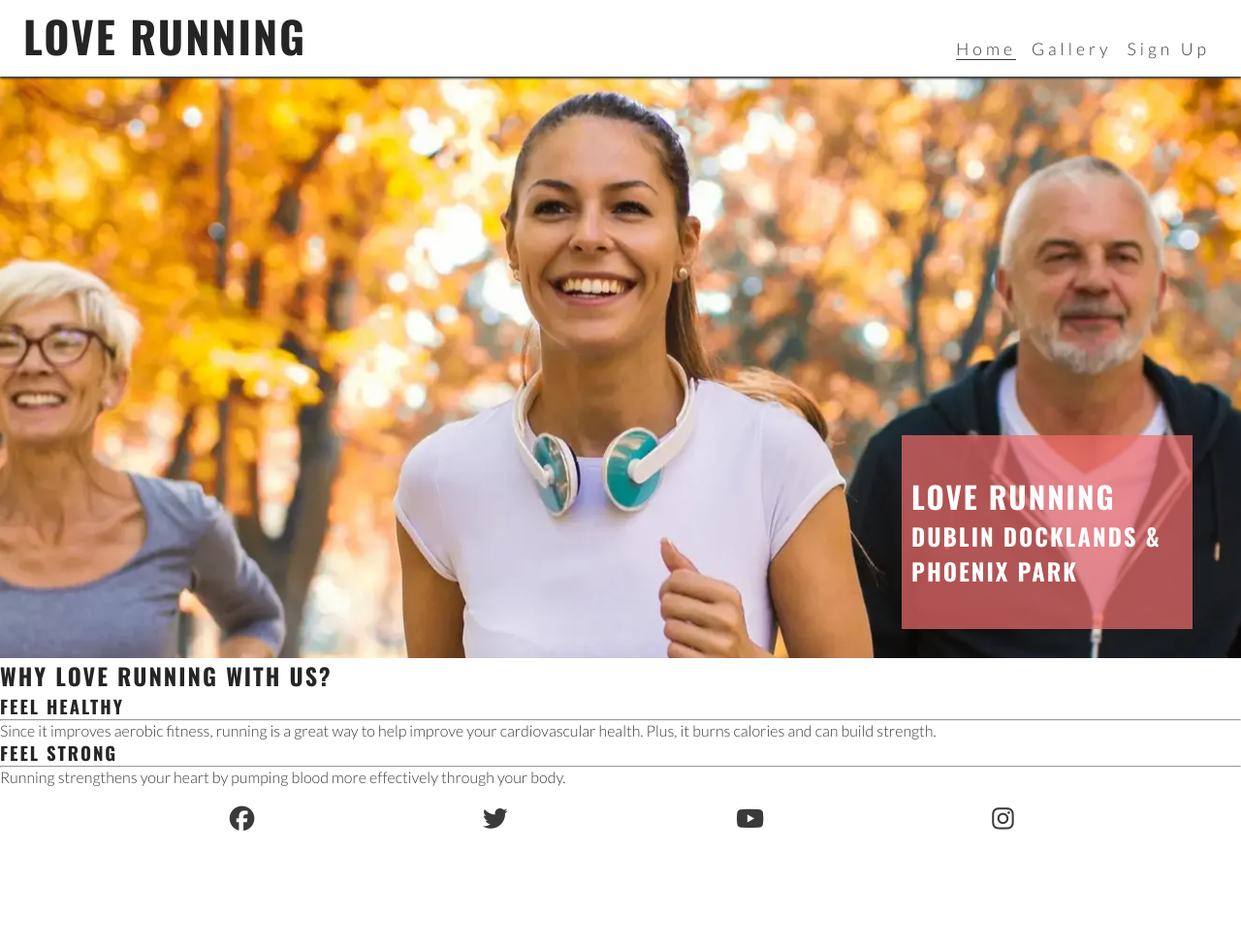
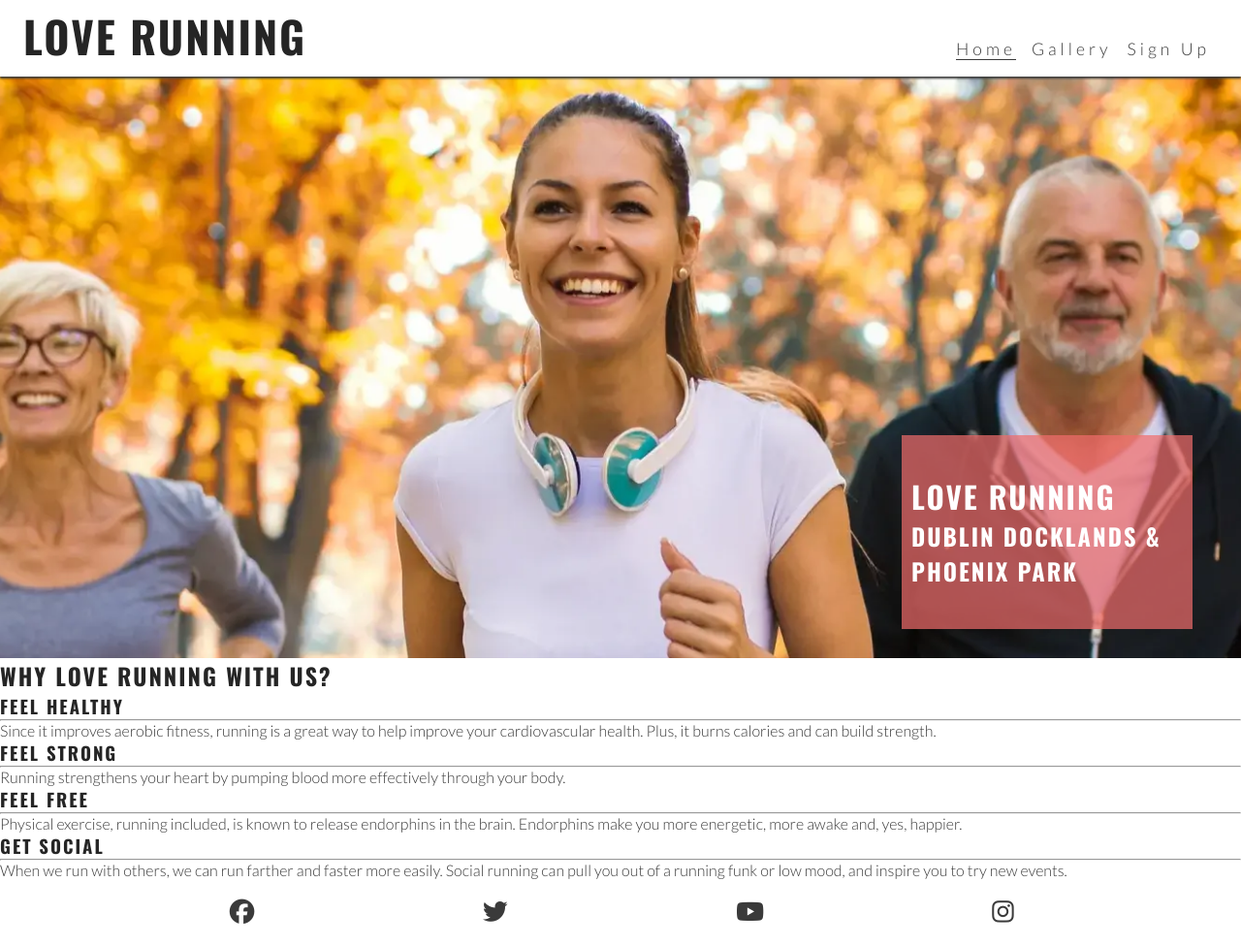
Before and after one commit to fabiowxavier/love-running, a plain HTML site: page index.html in a window 1280 px wide. Shown: the whole page at 97% size. Before the commit the page ends 879 px from the top, so only its background shows below. Drawn offline with nearby package versions, Linux system fonts and the light colour scheme.

Commit message:
add hr element on feel free and get social

```diff
--- a/index.html
+++ b/index.html
@@ -61,7 +61,16 @@
                     </div>
                 </div>
                 <div id="benefits-mental">
-                    <div></div>
+                    <div>
+                        <h3> FEEL FREE</h3>
+                        <hr>
+                        <p>Physical exercise, running included, is known to release endorphins in the brain. Endorphins make you more energetic, more awake and, yes, happier.</p>
+                </div>
+                    <div>
+                        <h3>GET SOCIAL</h3>
+                        <hr>
+                        <p>When we run with others, we can run farther and faster more easily. Social running can pull you out of a running funk or low mood, and inspire you to try new events.</p>
+                    </div>
 
 
                 </div>
```
